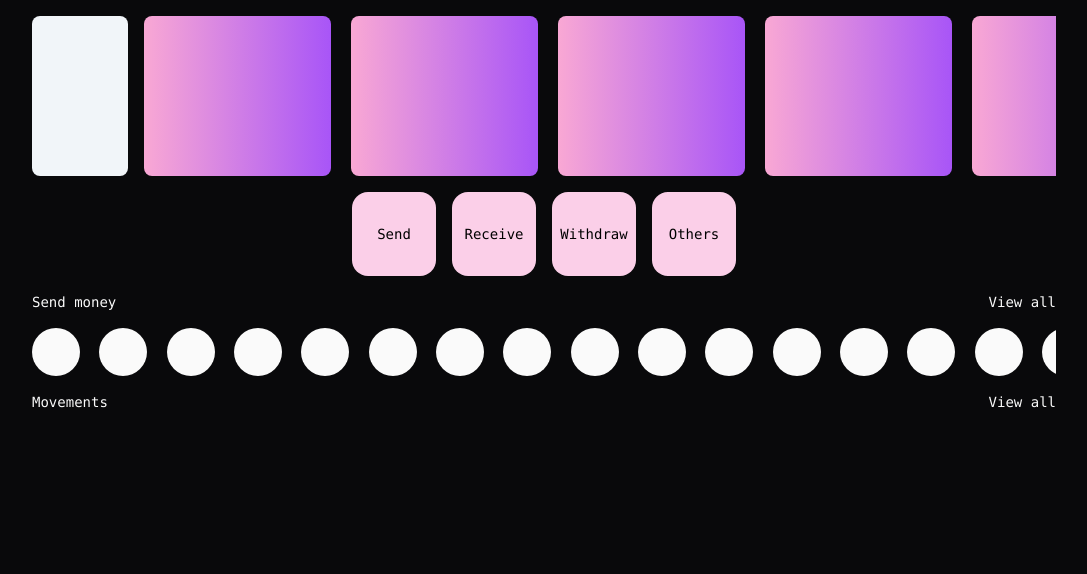
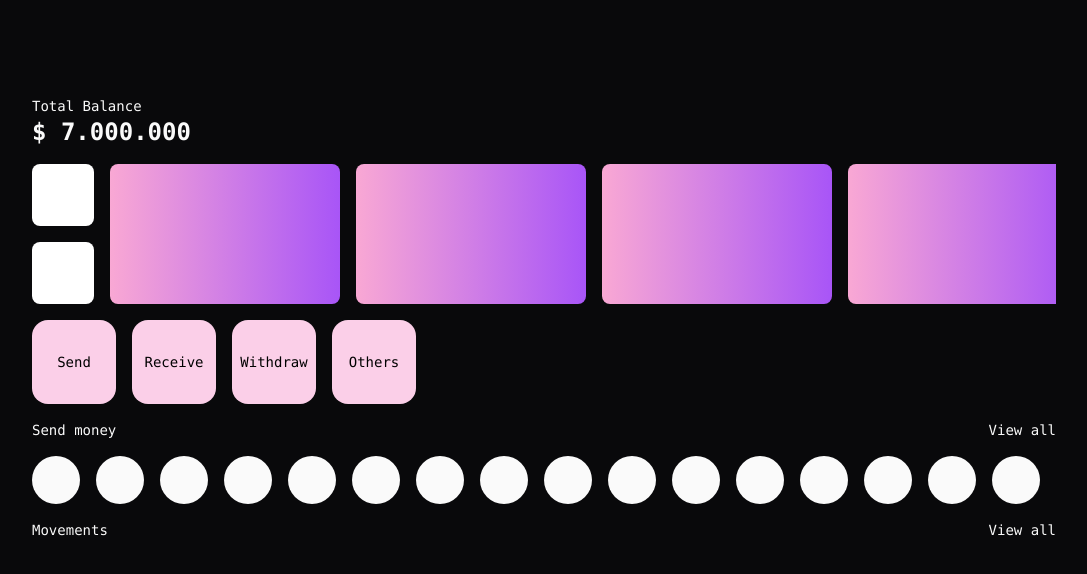
Before and after one commit to JCruzMi/uwallet, a Next.js app: page /dashboard in a window 1280 px wide. Shown: the top 574 px of the page, without its empty margins (96-1183 px from the left). Built offline with nearby package versions, Linux system fonts and the light colour scheme.

Commit message:
update dashboard

```diff
--- a/prettier.config.js
+++ /dev/null
@@ -1,6 +0,0 @@
-const styleguide = require("@vercel/style-guide/prettier");
-
-module.exports = {
-  ...styleguide,
-  plugins: [...styleguide.plugins, "prettier-plugin-tailwindcss"],
-};
--- a/src/app/dashboard/page.tsx
+++ b/src/app/dashboard/page.tsx
@@ -1,44 +1,37 @@
 import SectionButtons from "@/components/SectionButtons";
 import SectionSend from "@/components/SectionSend";
-import Slider from "@/components/Slider";
+import SliderCards from "@/components/SliderCards";
+
+// #region Functions (1)
 
 export default function Dashboard() {
   return (
-    <main className="flex min-h-screen w-full flex-col items-center justify-between p-4">
-      <div className="z-10 max-w-5xl items-center justify-center font-mono text-sm lg:flex">
-        <section className="flex flex-col gap-4">
-          <div className="flex gap-4 max-w-5xl">
-            <div className="min-h-40 min-w-24 rounded-lg bg-slate-100"></div>
-            <div className="flex-grow max-w-[calc(100%-112px)]">
-              <Slider />
+    <main className="flex min-h-screen flex-col items-center justify-between lg:p-24 p-4 w-full">
+      <div className="z-10 max-w-5xl w-full items-start justify-start font-mono text-sm gap-4 flex flex-col">
+        <div className="flex flex-col gap-0">
+          <p className="text-sm font-light">Total Balance</p>
+          <p className="text-2xl font-semibold">$ 7.000.000</p>
         </div>
+        <div className="flex flex-row w-full gap-4 overflow-x-hidden">
+          <div className="flex flex-col gap-4">
+            <div className="bg-white w-[62px] rounded-lg h-full"></div>
+            <div className="bg-white w-[62px] rounded-lg h-full"></div>
           </div>
-
-          <div className="flex justify-center">
+          <SliderCards />
+        </div>
         <SectionButtons />
-          </div>
-
-          <div className="flex flex-col gap-4 w-full">
-            <div className="flex justify-between">
+        <div className="flex justify-between w-full">
           <h1>Send money</h1>
           <h1>View all</h1>
         </div>
-            <div className="flex-grow max-w-5xl w-full">
         <SectionSend />
-            </div>
-          </div>
-
-          <div className="flex flex-col gap-4">
-            <div className="flex justify-between">
+        <div className="flex justify-between w-full">
           <h1>Movements</h1>
           <h1>View all</h1>
         </div>
-            <div className="flex-grow">
-              {/* Componente de movimientos */}
-            </div>
-          </div>
-        </section>
       </div>
     </main>
   );
 }
+
+// #endregion Functions (1)
--- a/src/app/globals.css
+++ b/src/app/globals.css
@@ -74,3 +74,8 @@
     @apply bg-background text-foreground;
   }
 }
+
+.slick-track {
+  display: flex !important;
+  gap: 1rem !important;
+}
--- a/src/app/login/page.tsx
+++ b/src/app/login/page.tsx
@@ -1,7 +1,7 @@
 "use client";
-import { useForm } from 'react-hook-form';
+import { useForm } from "react-hook-form";
 
-import { authenticate } from '@/lib/actions';
+import { authenticate } from "@/lib/actions";
 
 export default function Login() {
   const {
@@ -19,12 +19,11 @@ export default function Login() {
     authenticate({
       email: data.email,
       password: data.password,
-    })
-
+    });
   });
 
   return (
-    <main className="flex min-h-screen flex-col items-center justify-between p-24 w-full">
+    <main className="flex min-h-screen flex-col items-center justify-between md:p-24 p-4 w-full">
       <div className="z-10 max-w-5xl w-full items-center justify-between font-mono text-sm lg:flex">
         <div className="h-full flex justify-center items-center w-full">
           <form onSubmit={onSubmit} className="w-1/4">
--- a/src/components/Card.tsx
+++ b/src/components/Card.tsx
@@ -1,12 +1,19 @@
+// #region Type aliases (1)
+
 type Card = {
-  amount?: number
-  name?: string
-  category?: string
+  amount?: number;
+  name?: string;
+  category?: string;
+};
+
+// #endregion Type aliases (1)
+
+// #region Functions (1)
+
+export default function Card({ amount, name, category }: Card) {
+  return (
+    <div className="max-w-[230px] min-w-[230px] w-full min-h-[140px] rounded-lg bg-gradient-to-r from-pink-300 to-purple-500"></div>
+  );
 }
 
-export default function Card({amount, name, category}: Card) {
-  return (
-    <div className="min-h-40 rounded-lg bg-gradient-to-r from-pink-300 to-purple-500">
-    </div>
-  )
-}
+// #endregion Functions (1)
--- /dev/null
+++ b/src/components/SectionSend.jsx
@@ -0,0 +1,32 @@
+"use client";
+import Avatar from "./Avatar";
+import "slick-carousel/slick/slick-theme.css";
+import "slick-carousel/slick/slick.css";
+import Slider from "react-slick";
+import { useState } from "react";
+
+export default function SectionSend() {
+  const [sliderRef, setSliderRef] = useState(null);
+  const settings = {
+    dots: false,
+    className: "slider variable-width",
+    infinite: false,
+    speed: 500,
+    slidesToShow: 1,
+    swipeToSlide: true,
+    pauseOnHover: true,
+    variableWidth: true,
+  };
+  return (
+    <Slider
+      {...settings}
+      arrows={false}
+      ref={setSliderRef}
+      className="items-stretch justify-items-stretch w-full flex h-full gap-4 rounded-lg"
+    >
+      {Array.from({ length: 20 }).map((item, index) => (
+        <Avatar key={index} />
+      ))}
+    </Slider>
+  );
+}
--- a/src/components/SectionSend.tsx
+++ /dev/null
@@ -1,43 +0,0 @@
-"use client";
-import Avatar from "./Avatar";
-import "swiper/css";
-import "swiper/css/free-mode";
-import "swiper/css/pagination";
-import { FreeMode, Pagination } from "swiper/modules";
-import { Swiper, SwiperSlide } from "swiper/react";
-
-export default function SectionSend() {
-  return (
-    <Swiper
-      slidesPerView={5.5}
-      spaceBetween={20}
-      freeMode={true}
-      modules={[FreeMode, Pagination]}
-      className="p-4"
-      breakpoints={{
-        425: {
-          slidesPerView: 6.5,
-        },
-        640: {
-          slidesPerView: 10.5,
-        },
-        768: {
-          slidesPerView: 12.5,
-        },
-        1024: {
-          slidesPerView: 15.5,
-        },
-      }}
-    >
-      {
-        Array.from({ length: 20 }).map((item, index) =>
-          <SwiperSlide key={index}>
-            <Avatar />
-          </SwiperSlide>
-        )
-      }
-    </Swiper>
-
-
-  )
-}
--- a/src/components/Slider.tsx
+++ /dev/null
@@ -1,41 +0,0 @@
-"use client";
-import "swiper/css";
-import "swiper/css/free-mode";
-import "swiper/css/pagination";
-import { FreeMode, Pagination } from "swiper/modules";
-import { Swiper, SwiperSlide } from "swiper/react";
-import Card from "./Card";
-
-export default function Slider() {
-  return (
-    <Swiper
-      slidesPerView={1.2}
-      spaceBetween={20}
-      freeMode={true}
-      modules={[FreeMode, Pagination]}
-      className="p-4"
-      breakpoints={{
-        425: {
-          slidesPerView: 1.5,
-        },
-        640: {
-          slidesPerView: 2.5,
-        },
-        768: {
-          slidesPerView: 3.5,
-        },
-        1024: {
-          slidesPerView: 4.5,
-        },
-      }}
-    >
-      {
-        Array.from({ length: 5 }).map((item, index) =>
-        <SwiperSlide key={index}>
-          <Card amount={index} category="" name=""/>
-        </SwiperSlide>
-        )
-      }
-    </Swiper>
-  );
-};
--- /dev/null
+++ b/src/components/SliderCards.jsx
@@ -0,0 +1,37 @@
+"use client";
+import "slick-carousel/slick/slick-theme.css";
+import "slick-carousel/slick/slick.css";
+import Slider from "react-slick";
+import Card from "./Card";
+import { useState } from "react";
+
+export default function SliderCards() {
+  const [sliderRef, setSliderRef] = useState(null);
+  const settings = {
+    dots: false,
+    className: "slider variable-width",
+    infinite: false,
+    speed: 500,
+    slidesToShow: 1,
+    swipeToSlide: true,
+    pauseOnHover: true,
+    variableWidth: true,
+  };
+
+  return (
+    <div className="h-fit flex flex-col gap-4 relative w-full rounded-lg">
+      <div className="overflow-hidden flex flex-nowrap gap-4 rounded-lg">
+        <Slider
+          {...settings}
+          arrows={false}
+          ref={setSliderRef}
+          className="items-stretch justify-items-stretch w-full flex h-full gap-4 rounded-lg"
+        >
+          {Array.from({ length: 5 }).map((item, index) => (
+            <Card key={index} amount={index} category="" name="" />
+          ))}
+        </Slider>
+      </div>
+    </div>
+  );
+}
```
Also changed, not shown: package.json (+4 -3 lines), tsconfig.json (+8 -1 lines), 1 other file (tests, documents, lock files or other folders). Lines whose indentation alone changed are shown as unchanged.
